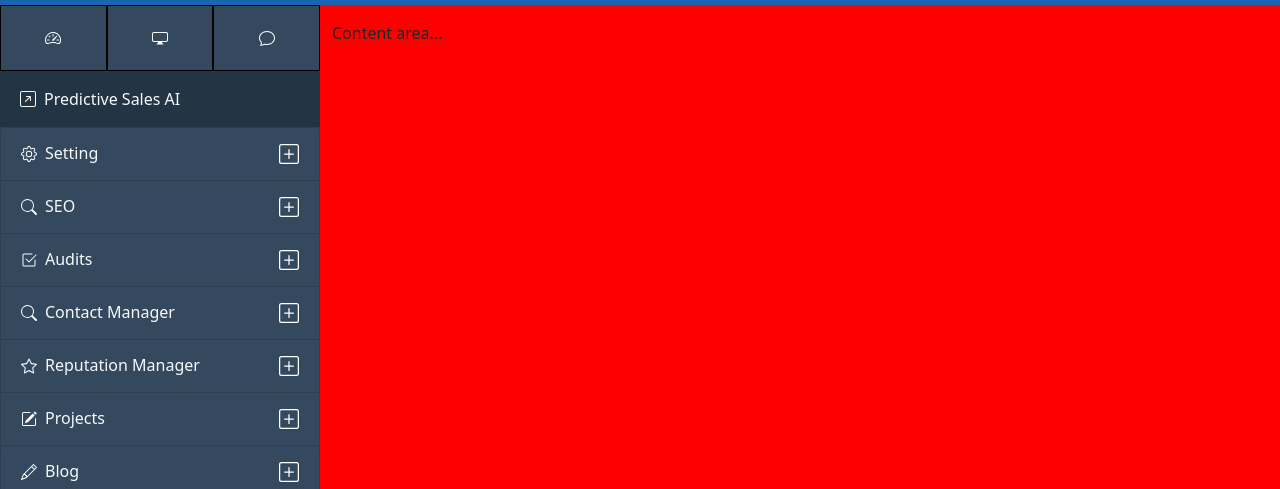
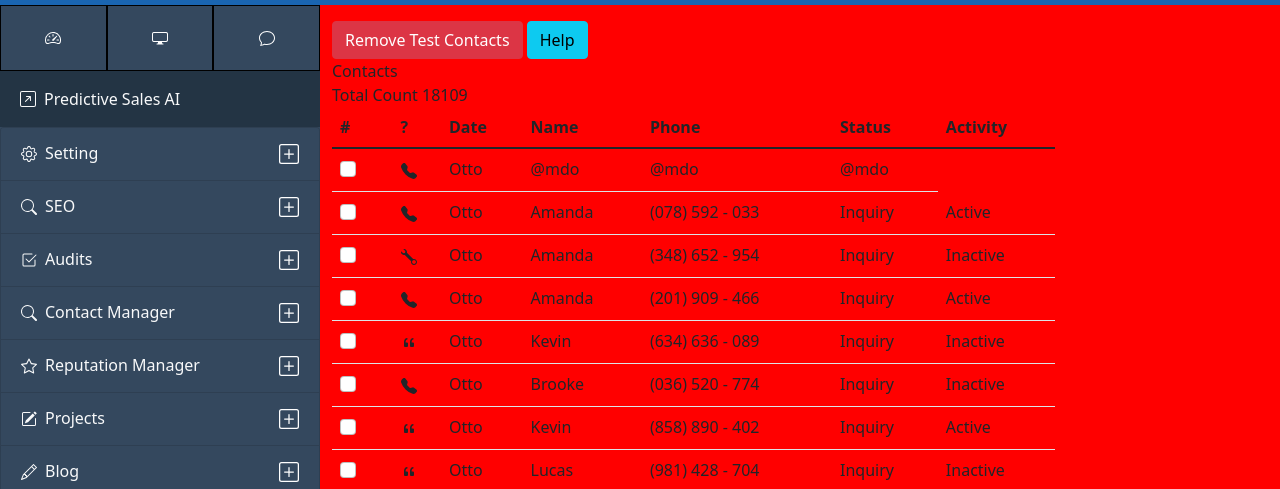
Before and after one commit to nfillip/spectrumAssessment, a website: page index.html in a window 1280 px wide. Shown: the part 311-800 px from the top of the page. Drawn offline with nearby package versions, Linux system fonts and the light colour scheme.

Commit message:
added randomized DOM appendages for the table

```diff
--- a/index.html
+++ b/index.html
@@ -59,8 +59,8 @@
         </div>
       </nav>
 
-    <div class="container-fluid">
-        <div class="row flex-nowrap">
+    <div class="container-fluid ">
+        <div class="row flex-nowrap full-div">
             <!-- SIDE BAR -->
             <div class="col-auto col-4 col-md-4 col-lg-4 col-xl-3 px-0 pt-xxs-0 m-0 side-drawer">
 
@@ -220,11 +220,54 @@
                 </div>
             </div>
             <!-- MAIN CONTENT -->
-            <div class=" col-8 col-md-8 col-lg-8 col-xl-7 py-3">
-                Content area...
+            <div class=" col-8 col-md-8 col-lg-8 col-xl-7 py-3 main-div">
+                <div>
+                    <button type="button" class="btn btn-danger">Remove Test Contacts</button>
+                    <button type="button" class="btn btn-info">Help</button>
+                </div>
+                <div>
+                    <div>Contacts</div>
+                    <div>Total Count 18109</div>
+                </div>
+                <div class = "scroll-div">
+                <div class = "table-responsive">
+                <table class="table">
+                    <thead>
+                      <tr>
+                        <th scope="col">#</th>
+                        <th scope="col">?</th>
+                        <th scope="col">Date</th>
+                        <th scope="col">Name</th>
+                        <th scope="col">Phone</th>
+                        <th scope="col">Status</th>
+                        <th scope="col">Activity</th>
+                      </tr>
+                    </thead>
+                    <tbody id = "table-head">
+                      <tr id = "table-head">
+                        <th scope="row">
+                            <div class="form-check">
+                                <input class="form-check-input" type="checkbox" value="" id="flexCheckDefault">
+                                <label class="form-check-label" for="flexCheckDefault">
+                                </label>
+                              </div>
+                        </th>
+                        <td><svg xmlns="http://www.w3.org/2000/svg" width="16" height="16" fill="currentColor" class="bi bi-telephone-fill" viewBox="0 0 16 16">
+                            <path fill-rule="evenodd" d="M1.885.511a1.745 1.745 0 0 1 2.61.163L6.29 2.98c.329.423.445.974.315 1.494l-.547 2.19a.68.68 0 0 0 .178.643l2.457 2.457a.68.68 0 0 0 .644.178l2.189-.547a1.75 1.75 0 0 1 1.494.315l2.306 1.794c.829.645.905 1.87.163 2.611l-1.034 1.034c-.74.74-1.846 1.065-2.877.702a18.6 18.6 0 0 1-7.01-4.42 18.6 18.6 0 0 1-4.42-7.009c-.362-1.03-.037-2.137.703-2.877z"/>
+                          </svg></td>
+                        <td>Otto</td>
+                        <td>@mdo</td>
+                        <td>@mdo</td>
+                        <td>@mdo</td>
+                      </tr>
+                    </tbody>
+                  </table>
+                </div>
+            </div>
             </div>
         </div>
     </div>
+
     <!-- FOOTER -->
     <footer class="text-center header-custom py-2">
         DreamHome, Inc. Administration
--- a/index.js
+++ b/index.js
@@ -1,7 +1,57 @@
 const predictiveSales = $("#predictiveSales");
-
+const tableHead = $("#table-head");
 predictiveSales.click(function (e) {
     console.log("hey")
     e.stopPropagation();
     e.preventDefault();
 });
+const randomNames  = ['Nick', 'Amanda', 'Emily', 'Mark', 'Brooke', 'Kevin', 'Lucas'];
+const randomPhoneNumber = () => {
+    let phoneString = '('
+    for(let i = 0; i< 11; i++){
+        if(i === 3){
+            phoneString += ') ';
+        }else if(i === 7){
+            phoneString += " - ";
+        }else{
+            phoneString += Math.floor(Math.random()* 10)
+        }
+    }
+    return phoneString;
+}
+const getRandomName = () => {
+    return randomNames[Math.floor(Math.random()* randomNames.length)]
+}
+const getStatus = () => {
+    let status = ['Active', 'Inactive'];
+    return status[Math.floor(Math.random() * 2)];
+}
+const getRandomIcon = () => {
+    let iconList = [`<svg xmlns="http://www.w3.org/2000/svg" width="16" height="16" fill="currentColor" class="bi bi-telephone-fill" viewBox="0 0 16 16">
+    <path fill-rule="evenodd" d="M1.885.511a1.745 1.745 0 0 1 2.61.163L6.29 2.98c.329.423.445.974.315 1.494l-.547 2.19a.68.68 0 0 0 .178.643l2.457 2.457a.68.68 0 0 0 .644.178l2.189-.547a1.75 1.75 0 0 1 1.494.315l2.306 1.794c.829.645.905 1.87.163 2.611l-1.034 1.034c-.74.74-1.846 1.065-2.877.702a18.6 18.6 0 0 1-7.01-4.42 18.6 18.6 0 0 1-4.42-7.009c-.362-1.03-.037-2.137.703-2.877z"/>
+  </svg>`, `<svg xmlns="http://www.w3.org/2000/svg" width="16" height="16" fill="currentColor" class="bi bi-quote" viewBox="0 0 16 16">
+  <path d="M12 12a1 1 0 0 0 1-1V8.558a1 1 0 0 0-1-1h-1.388q0-.527.062-1.054.093-.558.31-.992t.559-.683q.34-.279.868-.279V3q-.868 0-1.52.372a3.3 3.3 0 0 0-1.085.992 4.9 4.9 0 0 0-.62 1.458A7.7 7.7 0 0 0 9 7.558V11a1 1 0 0 0 1 1zm-6 0a1 1 0 0 0 1-1V8.558a1 1 0 0 0-1-1H4.612q0-.527.062-1.054.094-.558.31-.992.217-.434.559-.683.34-.279.868-.279V3q-.868 0-1.52.372a3.3 3.3 0 0 0-1.085.992 4.9 4.9 0 0 0-.62 1.458A7.7 7.7 0 0 0 3 7.558V11a1 1 0 0 0 1 1z"/>
+</svg>`, `<svg xmlns="http://www.w3.org/2000/svg" width="16" height="16" fill="currentColor" class="bi bi-wrench" viewBox="0 0 16 16">
+<path d="M.102 2.223A3.004 3.004 0 0 0 3.78 5.897l6.341 6.252A3.003 3.003 0 0 0 13 16a3 3 0 1 0-.851-5.878L5.897 3.781A3.004 3.004 0 0 0 2.223.1l2.141 2.142L4 4l-1.757.364zm13.37 9.019.528.026.287.445.445.287.026.529L15 13l-.242.471-.026.529-.445.287-.287.445-.529.026L13 15l-.471-.242-.529-.026-.287-.445-.445-.287-.026-.529L11 13l.242-.471.026-.529.445-.287.287-.445.529-.026L13 11z"/>
+</svg>`];
+    return iconList[Math.floor(Math.random() *3)];
+}
+for (let i =0 ; i<10; i++){
+    tableHead.append(
+        `<tr id = "table-head">
+        <th scope="row">
+            <div class="form-check">
+                <input class="form-check-input" type="checkbox" value="" id="flexCheckDefault">
+                <label class="form-check-label" for="flexCheckDefault">
+                </label>
+              </div>
+        </th>
+        <td>${getRandomIcon()}</td>
+        <td>Otto</td>
+        <td>${getRandomName()}</td>
+        <td>${randomPhoneNumber()}</td>
+        <td>Inquiry</td>
+        <td>${getStatus()}</td>
+      </tr>`
+    )
+}
```
Also changed, not shown: package.json (added, +13 -0 lines), styles/style.css (+14 -0 lines), 1 other file.
